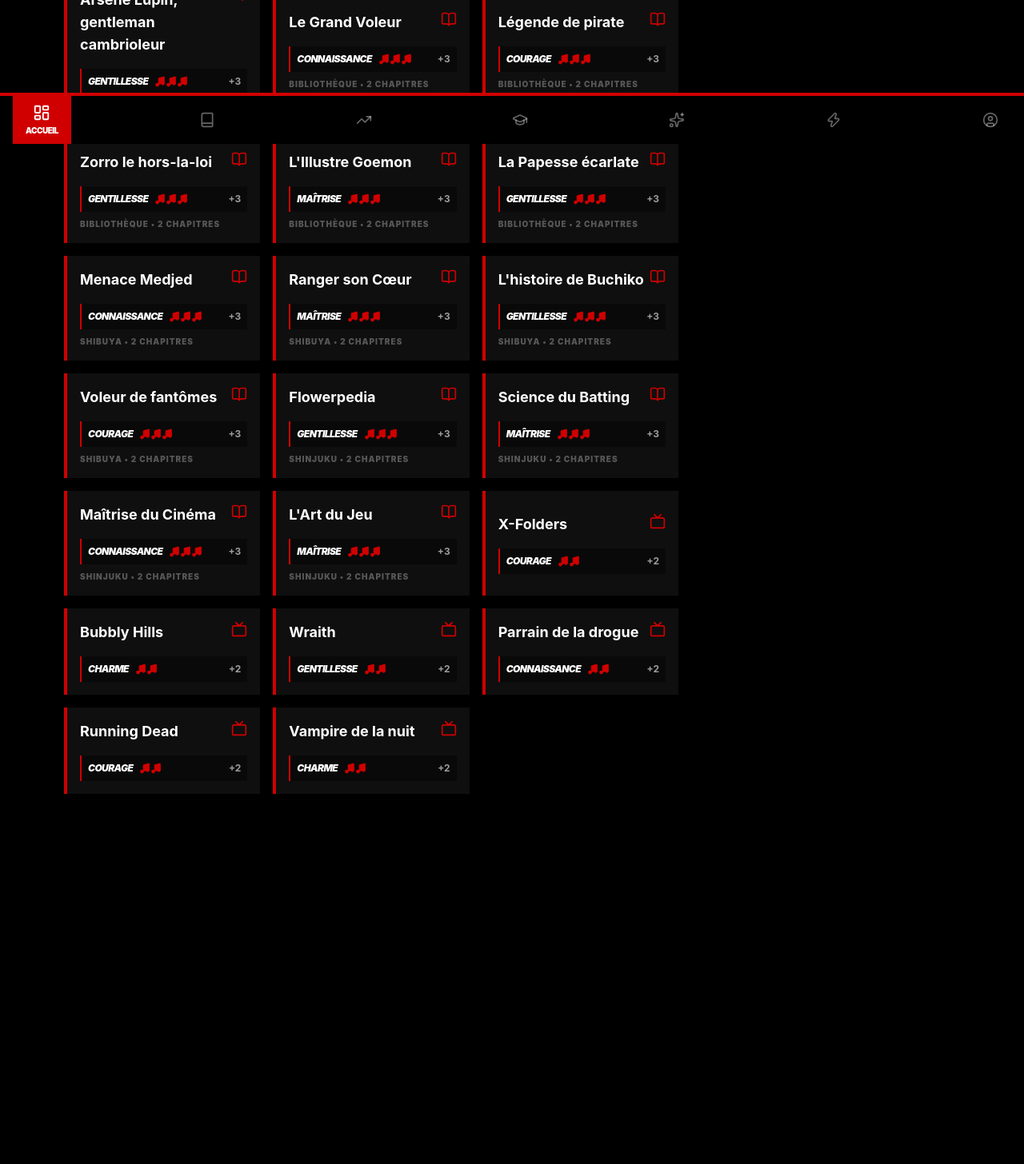
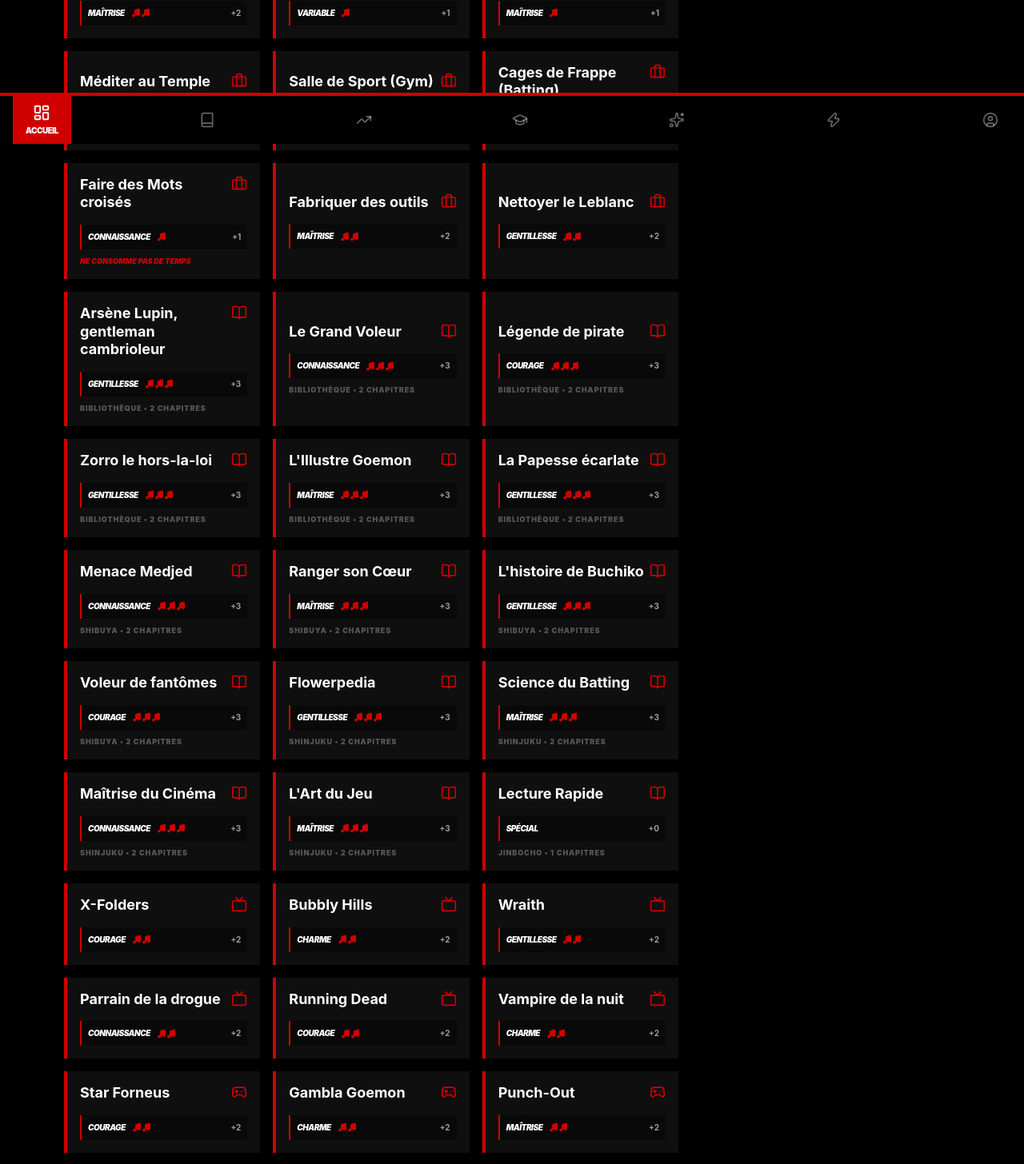
Before and after one commit to Elfamozoo/Persona-Royal-Guide, a React (Vite) app: page / in a window 1280 px wide. Shown: the part 620-2076 px from the top of the page at 80% size. Before the commit the page ends 1709 px from the top, so only its background shows below. Built offline with nearby package versions, Linux system fonts and the light colour scheme.

Commit message:
feat: expand activity database with mini-games, jobs, and video games in French

```diff
--- a/src/components/ActivityLogger.tsx
+++ b/src/components/ActivityLogger.tsx
@@ -2,14 +2,14 @@ import React, { useState } from 'react';
 import { useCalendar } from '../context/CalendarContext';
 import { useStats } from '../context/StatsContext';
 import data from '../data/full_activities.json';
-import { Calendar as CalendarIcon, BookOpen, Utensils, Briefcase, CloudRain, Tv, Music } from 'lucide-react';
+import { Calendar as CalendarIcon, BookOpen, Utensils, Briefcase, CloudRain, Tv, Music, Gamepad2 } from 'lucide-react';
 
 const ActivityLogger: React.FC = () => {
   const { currentDate, logActivity, nextDay, jumpToDate } = useCalendar();
   const { addPoints } = useStats();
   const [isRainy, setIsRainy] = useState(false);
   const [timeSlot, setTimeSlot] = useState<'Matin' | 'Après-midi' | 'Soir'>('Après-midi');
-  const [filter, setFilter] = useState<'all' | 'books' | 'activities' | 'dvds'>('all');
+  const [filter, setFilter] = useState<'all' | 'books' | 'activities' | 'dvds' | 'games'>('all');
 
   const handleLog = (activity: any) => {
     let points = activity.points;
@@ -22,11 +22,10 @@ const ActivityLogger: React.FC = () => {
       points += activity.bonus.points;
     }
 
-    if (activity.stat !== 'special' && activity.stat !== 'variable') {
-      // Map display name to internal key if necessary
+    if (activity.stat !== 'Spécial' && activity.stat !== 'Variable' && !activity.stat.includes('Max')) {
       const statKey = activity.stat.toLowerCase()
-        .normalize("NFD").replace(/[\u0300-\u036f]/g, ""); // "Maîtrise" -> "maitrise"
-      addPoints(statKey as any, points * 2); // Roughly mapping notes to internal points
+        .normalize("NFD").replace(/[\u0300-\u036f]/g, "");
+      addPoints(statKey as any, points * 2);
     }
 
     logActivity({
@@ -37,10 +36,12 @@ const ActivityLogger: React.FC = () => {
       statName: activity.stat
     });
 
-    if (timeSlot === 'Après-midi') setTimeSlot('Soir');
-    else {
-      setTimeSlot('Après-midi');
-      nextDay();
+    if (activity.note !== "Ne consomme pas de temps") {
+      if (timeSlot === 'Après-midi') setTimeSlot('Soir');
+      else {
+        setTimeSlot('Après-midi');
+        nextDay();
+      }
     }
   };
 
@@ -75,54 +76,72 @@ const ActivityLogger: React.FC = () => {
         <button onClick={() => setFilter('activities')} className={`p5-button text-xs md:text-sm ${filter === 'activities' ? 'opacity-100' : 'opacity-50'}`}>Activités</button>
         <button onClick={() => setFilter('books')} className={`p5-button text-xs md:text-sm ${filter === 'books' ? 'opacity-100' : 'opacity-50'}`}>Livres</button>
         <button onClick={() => setFilter('dvds')} className={`p5-button text-xs md:text-sm ${filter === 'dvds' ? 'opacity-100' : 'opacity-50'}`}>DVDs</button>
+        <button onClick={() => setFilter('games')} className={`p5-button text-xs md:text-sm ${filter === 'games' ? 'opacity-100' : 'opacity-50'}`}>Jeux Vidéo</button>
       </div>
 
       <div className="grid grid-cols-1 md:grid-cols-2 lg:grid-cols-3 gap-4">
         {(filter === 'all' || filter === 'activities') && data.activites.map(act => (
           <button key={act.id} onClick={() => handleLog(act)} className="p5-card text-left group">
             <div className="flex justify-between items-start">
-              <h4 className="font-bold text-lg group-hover:text-p5-red transition-colors">{act.name}</h4>
-              <Briefcase size={20} className="text-p5-red" />
+              <h4 className="font-bold text-lg group-hover:text-p5-red transition-colors leading-tight">{act.name}</h4>
+              <Briefcase size={20} className="text-p5-red shrink-0" />
             </div>
             <div className="mt-4 flex items-center gap-2 bg-p5-black/40 p-2 border-l-2 border-p5-red">
-              <span className="font-black italic uppercase text-xs tracking-tighter">{act.stat}</span>
+              <span className="font-black italic uppercase text-[10px] tracking-tighter">{act.stat}</span>
               <div className="flex text-p5-red">
-                {[...Array(act.points)].map((_, i) => <Music key={i} size={14} fill="currentColor" />)}
+                {[...Array(Math.max(0, act.points))].map((_, i) => <Music key={i} size={12} fill="currentColor" />)}
               </div>
-              <span className="text-xs font-bold text-white/60 ml-auto">+{act.points}</span>
+              <span className="text-[10px] font-bold text-white/60 ml-auto">+{act.points}</span>
             </div>
+            {act.note && <div className="mt-2 text-[9px] text-p5-red font-black uppercase italic">{act.note}</div>}
           </button>
         ))}
 
         {(filter === 'all' || filter === 'books') && data.livres.map(book => (
           <button key={book.id} onClick={() => handleLog(book)} className="p5-card text-left group">
             <div className="flex justify-between items-start">
-              <h4 className="font-bold text-lg group-hover:text-p5-red transition-colors">{book.name}</h4>
-              <BookOpen size={20} className="text-p5-red" />
+              <h4 className="font-bold text-lg group-hover:text-p5-red transition-colors leading-tight">{book.name}</h4>
+              <BookOpen size={20} className="text-p5-red shrink-0" />
             </div>
             <div className="mt-4 flex items-center gap-2 bg-p5-black/40 p-2 border-l-2 border-p5-red">
-              <span className="font-black italic uppercase text-xs tracking-tighter">{book.stat}</span>
+              <span className="font-black italic uppercase text-[10px] tracking-tighter">{book.stat}</span>
               <div className="flex text-p5-red">
-                {[...Array(book.points)].map((_, i) => <Music key={i} size={14} fill="currentColor" />)}
+                {[...Array(Math.max(0, book.points))].map((_, i) => <Music key={i} size={12} fill="currentColor" />)}
               </div>
-              <span className="text-xs font-bold text-white/60 ml-auto">+{book.points}</span>
+              <span className="text-[10px] font-bold text-white/60 ml-auto">+{book.points}</span>
             </div>
-            <div className="mt-2 text-[10px] text-white/30 uppercase font-black tracking-widest">{book.location} • {book.chapters} chapitres</div>
+            <div className="mt-2 text-[9px] text-white/30 uppercase font-black tracking-widest">{book.location} • {book.chapters} chapitres</div>
           </button>
         ))}
 
         {(filter === 'all' || filter === 'dvds') && data.dvds.map(dvd => (
           <button key={dvd.id} onClick={() => handleLog(dvd)} className="p5-card text-left group">
             <div className="flex justify-between items-start">
-              <h4 className="font-bold text-lg group-hover:text-p5-red transition-colors">{dvd.name}</h4>
-              <Tv size={20} className="text-p5-red" />
+              <h4 className="font-bold text-lg group-hover:text-p5-red transition-colors leading-tight">{dvd.name}</h4>
+              <Tv size={20} className="text-p5-red shrink-0" />
             </div>
             <div className="mt-4 flex items-center gap-2 bg-p5-black/40 p-2 border-l-2 border-p5-red">
-              <span className="font-black italic uppercase text-xs tracking-tighter">{dvd.stat}</span>
+              <span className="font-black italic uppercase text-[10px] tracking-tighter">{dvd.stat}</span>
               <div className="flex text-p5-red">
-                {[...Array(dvd.points)].map((_, i) => <Music key={i} size={14} fill="currentColor" />)}
+                {[...Array(Math.max(0, dvd.points))].map((_, i) => <Music key={i} size={12} fill="currentColor" />)}
               </div>
-              <span className="text-xs font-bold text-white/60 ml-auto">+{dvd.points}</span>
+              <span className="text-[10px] font-bold text-white/60 ml-auto">+{dvd.points}</span>
+            </div>
+          </button>
+        ))}
+
+        {(filter === 'all' || filter === 'games') && data.jeux_video.map(game => (
+          <button key={game.id} onClick={() => handleLog(game)} className="p5-card text-left group">
+            <div className="flex justify-between items-start">
+              <h4 className="font-bold text-lg group-hover:text-p5-red transition-colors leading-tight">{game.name}</h4>
+              <Gamepad2 size={20} className="text-p5-red shrink-0" />
+            </div>
+            <div className="mt-4 flex items-center gap-2 bg-p5-black/40 p-2 border-l-2 border-p5-red">
+              <span className="font-black italic uppercase text-[10px] tracking-tighter">{game.stat}</span>
+              <div className="flex text-p5-red">
+                {[...Array(Math.max(0, game.points))].map((_, i) => <Music key={i} size={12} fill="currentColor" />)}
+              </div>
+              <span className="text-[10px] font-bold text-white/60 ml-auto">+{game.points}</span>
             </div>
           </button>
         ))}
--- a/src/data/full_activities.json
+++ b/src/data/full_activities.json
@@ -13,7 +13,8 @@
     { "id": "flowerpedia", "name": "Flowerpedia", "chapters": 2, "stat": "Gentillesse", "points": 3, "location": "Shinjuku" },
     { "id": "science_batting", "name": "Science du Batting", "chapters": 2, "stat": "Maîtrise", "points": 3, "location": "Shinjuku" },
     { "id": "maitrise_cinema", "name": "Maîtrise du Cinéma", "chapters": 2, "stat": "Connaissance", "points": 3, "location": "Shinjuku" },
-    { "id": "art_du_jeu", "name": "L'Art du Jeu", "chapters": 2, "stat": "Maîtrise", "points": 3, "location": "Shinjuku" }
+    { "id": "art_du_jeu", "name": "L'Art du Jeu", "chapters": 2, "stat": "Maîtrise", "points": 3, "location": "Shinjuku" },
+    { "id": "lecture_rapide", "name": "Lecture Rapide", "chapters": 1, "stat": "Spécial", "points": 0, "location": "Jinbocho" }
   ],
   "dvds": [
     { "id": "x_folders", "name": "X-Folders", "stat": "Courage", "points": 2, "location": "Shibuya Rental" },
@@ -29,6 +30,22 @@
     { "id": "bols_de_boeuf", "name": "Travailler au Bols de bœuf (Ore no Beko)", "stat": "Maîtrise", "points": 2, "location": "Shibuya" },
     { "id": "etudier_biblio", "name": "Étudier à la bibliothèque", "stat": "Connaissance", "points": 2, "bonus": { "type": "rain", "points": 1 } },
     { "id": "etudier_diner", "name": "Étudier au Diner", "stat": "Connaissance", "points": 2, "bonus": { "type": "rain", "points": 1 } },
-    { "id": "bains_publics", "name": "Bains Publics", "stat": "Charme", "points": 2, "bonus": { "type": "mon_thu", "points": 1 } }
+    { "id": "bains_publics", "name": "Bains Publics", "stat": "Charme", "points": 2, "bonus": { "type": "mon_thu", "points": 1 } },
+    { "id": "flechettes", "name": "Jouer aux Fléchettes", "stat": "Maîtrise", "points": 2, "location": "Kichijoji (Penguin Sniper)" },
+    { "id": "billard", "name": "Jouer au Billard", "stat": "Variable", "points": 1, "location": "Kichijoji (Penguin Sniper)" },
+    { "id": "peche", "name": "Aller à la Pêche", "stat": "Maîtrise", "points": 1, "location": "Ichigaya" },
+    { "id": "temple", "name": "Méditer au Temple", "stat": "PC Max", "points": 1, "location": "Kichijoji" },
+    { "id": "salle_sport", "name": "Salle de Sport (Gym)", "stat": "PV/PC Max", "points": 1, "location": "Shibuya / Kichijoji" },
+    { "id": "cages_frappe", "name": "Cages de Frappe (Batting)", "stat": "Maîtrise", "points": 2, "location": "Yongen-Jaya" },
+    { "id": "mots_croises", "name": "Faire des Mots croisés", "stat": "Connaissance", "points": 1, "location": "Café Leblanc", "note": "Ne consomme pas de temps" },
+    { "id": "outils_infiltration", "name": "Fabriquer des outils", "stat": "Maîtrise", "points": 2, "location": "Chambre de Joker" },
+    { "id": "nettoyer_leblanc", "name": "Nettoyer le Leblanc", "stat": "Gentillesse", "points": 2, "location": "Café Leblanc" }
+  ],
+  "jeux_video": [
+    { "id": "star_forneus", "name": "Star Forneus", "stat": "Courage", "points": 2, "location": "Chambre de Joker" },
+    { "id": "gambla_goemon", "name": "Gambla Goemon", "stat": "Charme", "points": 2, "location": "Chambre de Joker" },
+    { "id": "punch_out", "name": "Punch-Out", "stat": "Maîtrise", "points": 2, "location": "Chambre de Joker" },
+    { "id": "train_of_life", "name": "Train of Life", "stat": "Gentillesse", "points": 2, "location": "Chambre de Joker" },
+    { "id": "power_records", "name": "Power Records", "stat": "Connaissance", "points": 2, "location": "Chambre de Joker" }
   ]
 }
```
